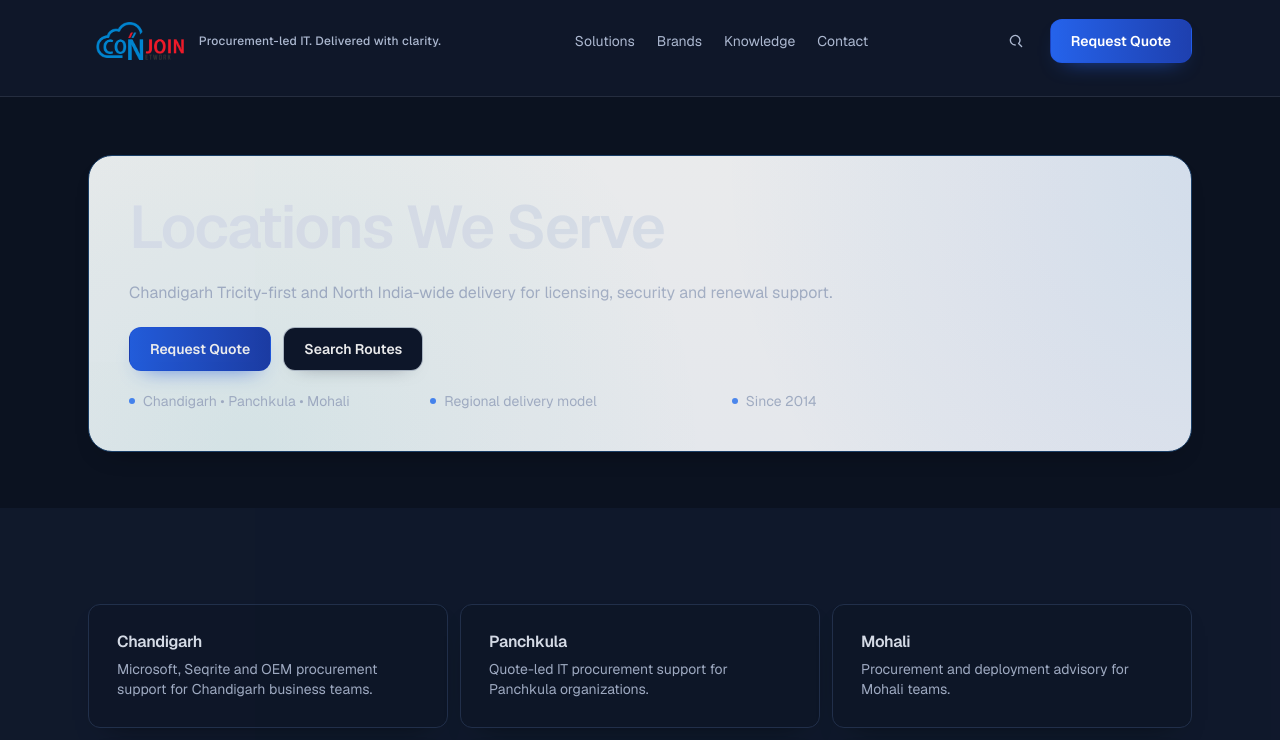
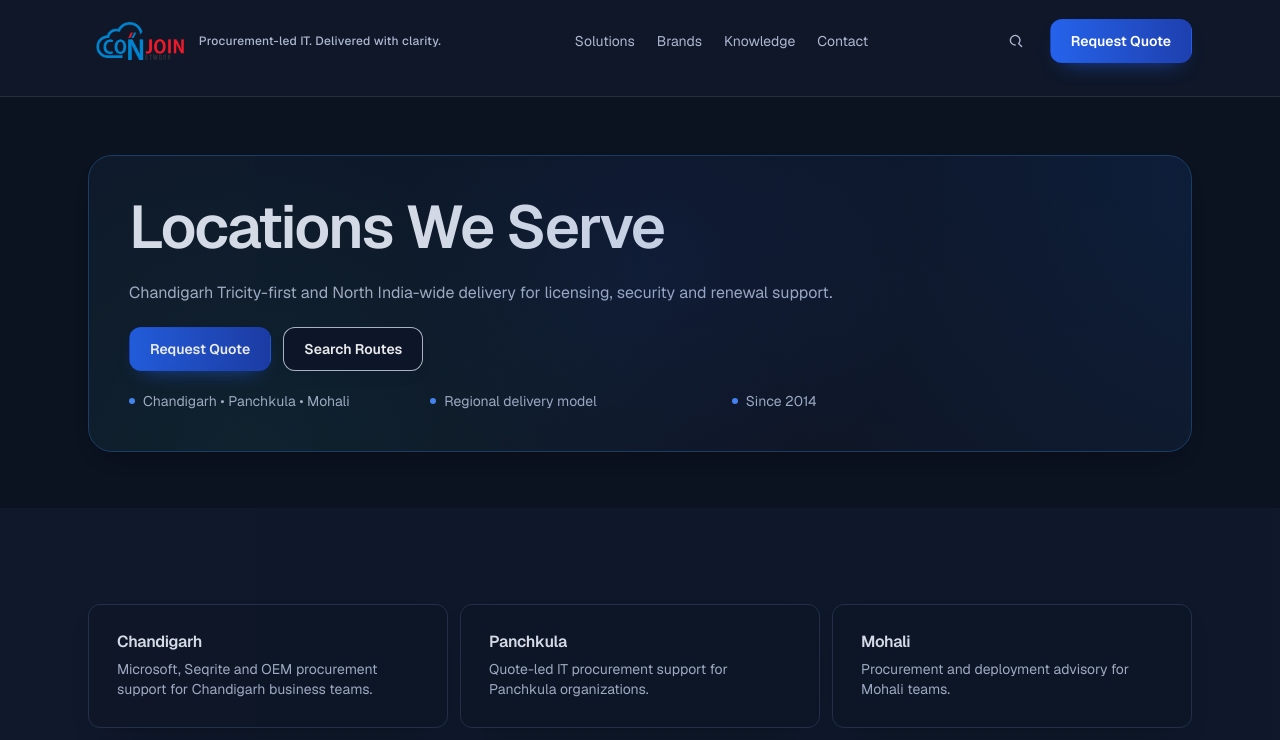
Before and after one commit to conjoin-network/conjoin-website, a Next.js app: page /locations in a window 1280 px wide. Shown: the top 740 px of the page. Built offline with nearby package versions, Linux system fonts and the light colour scheme; no server answers.

Commit message:
fix: eliminate white flash on load and navigation

```diff
--- a/app/globals.css
+++ b/app/globals.css
@@ -12,16 +12,21 @@ body {
   background: var(--color-page-bg);
   color: var(--color-text-primary);
   font-family: var(--font-geist-sans), Arial, sans-serif;
+  min-height: 100vh;
   line-height: 1.65;
   text-rendering: optimizeLegibility;
 }
 
 html,
 body {
+  background: var(--color-page-bg);
+  color: var(--color-text-primary);
+  min-height: 100%;
   overflow-x: clip;
 }
 
 :root {
+  color-scheme: dark;
   --header-height-mobile: 80px;
   --header-height-desktop: 96px;
 }
@@ -125,6 +130,17 @@ textarea:focus-visible {
   box-shadow: 0 0 0 2px color-mix(in srgb, var(--color-primary) 32%, transparent);
 }
 
+input:not([type="checkbox"]):not([type="radio"]):not([type="range"]),
+textarea,
+select {
+  color: var(--color-text-primary);
+}
+
+input:not([type="checkbox"]):not([type="radio"]):not([type="range"])::placeholder,
+textarea::placeholder {
+  color: var(--color-text-secondary);
+}
+
 .type-h1 {
   font-size: clamp(2.15rem, 4.9vw, 3.75rem);
   line-height: 1.05;
@@ -160,7 +176,7 @@ textarea:focus-visible {
   background:
     radial-gradient(circle at 88% 12%, #0f70f31c, transparent 44%),
     radial-gradient(circle at 12% 92%, #14b8a614, transparent 38%),
-    linear-gradient(180deg, #ffffff, #f9fbff);
+    linear-gradient(180deg, #0f1729, #111827);
   box-shadow: var(--shadow-soft);
   background-size: 120% 120%;
   animation: hero-breathe 22s ease-in-out infinite;
@@ -171,7 +187,7 @@ textarea:focus-visible {
   position: absolute;
   inset: 0;
   pointer-events: none;
-  background: radial-gradient(380px circle at 52% 36%, rgba(255, 255, 255, 0.22), transparent 68%);
+  background: radial-gradient(380px circle at 52% 36%, rgba(37, 99, 235, 0.2), transparent 68%);
   opacity: 0.45;
 }
 
--- a/app/layout.tsx
+++ b/app/layout.tsx
@@ -131,12 +131,17 @@ export default function RootLayout({
   );
 
   return (
-    <html lang="en">
+    <html lang="en" suppressHydrationWarning data-theme="dark" style={{ backgroundColor: "#0b1220", color: "#e7edf8" }}>
+      <head>
+        <meta name="theme-color" content="#0b1220" />
+        <meta name="color-scheme" content="dark" />
+      </head>
       <body
         className={`${geistSans.variable} ${geistMono.variable} antialiased bg-[var(--color-page-bg)] text-[var(--color-text-primary)] min-h-screen`}
+        style={{ backgroundColor: "#0b1220", color: "#e7edf8" }}
       >
         <HeaderScrollState />
-        <div className="flex min-h-screen flex-col">
+        <div className="flex min-h-screen flex-col bg-[var(--color-page-bg)] text-[var(--color-text-primary)]">
           <header className="site-header sticky top-0 z-50 border-b bg-[var(--color-surface)]">
             <Container className="min-h-[80px] py-3 md:min-h-[96px] md:py-4">
               <div className="hidden grid-cols-[auto_minmax(0,1fr)_auto] items-center gap-4 md:grid">
@@ -230,7 +235,7 @@ export default function RootLayout({
               </div>
             </Container>
           </header>
-          <main className="flex-1">{children}</main>
+          <main className="flex-1 bg-[var(--color-page-bg)] text-[var(--color-text-primary)]">{children}</main>
           <footer className="mt-16 border-t border-[var(--color-border)] bg-[var(--color-alt-bg)]">
             <Container className="space-y-6 pb-24 pt-10 text-sm text-[var(--color-text-secondary)] md:py-10">
               <div className="grid gap-6 md:grid-cols-3">
--- /dev/null
+++ b/app/loading.tsx
@@ -0,0 +1,9 @@
+export default function RootLoading() {
+  return (
+    <div className="min-h-screen bg-[var(--color-page-bg)] text-[var(--color-text-primary)]">
+      <div className="mx-auto flex min-h-screen w-full max-w-6xl items-center justify-center px-6">
+        <div className="h-10 w-10 animate-pulse rounded-full border border-slate-600 bg-slate-800/75" />
+      </div>
+    </div>
+  );
+}
--- a/app/search/loading.tsx
+++ b/app/search/loading.tsx
@@ -5,15 +5,15 @@ export default function SearchLoading() {
   return (
     <Section tone="alt" className="py-12 md:py-16">
       <div className="mx-auto w-full max-w-4xl space-y-6">
-        <div className="mx-auto h-10 w-40 animate-pulse rounded bg-slate-200" />
+        <div className="mx-auto h-10 w-40 animate-pulse rounded bg-slate-700/65" />
         <Card className="space-y-3 p-4 md:p-5">
-          <div className="h-12 w-full animate-pulse rounded-xl bg-slate-100" />
-          <div className="h-3 w-48 animate-pulse rounded bg-slate-200" />
+          <div className="h-12 w-full animate-pulse rounded-xl bg-slate-700/50" />
+          <div className="h-3 w-48 animate-pulse rounded bg-slate-700/65" />
         </Card>
         <Card className="space-y-2 p-4">
-          <div className="h-3 w-24 animate-pulse rounded bg-slate-200" />
+          <div className="h-3 w-24 animate-pulse rounded bg-slate-700/65" />
           {Array.from({ length: 6 }).map((_, index) => (
-            <div key={`search-loading-row-${index}`} className="h-10 animate-pulse rounded-lg bg-slate-100" />
+            <div key={`search-loading-row-${index}`} className="h-10 animate-pulse rounded-lg bg-slate-700/50" />
           ))}
         </Card>
       </div>
```
